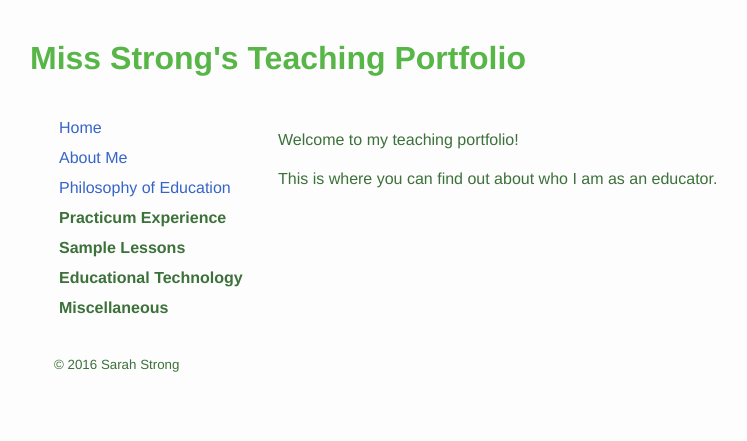
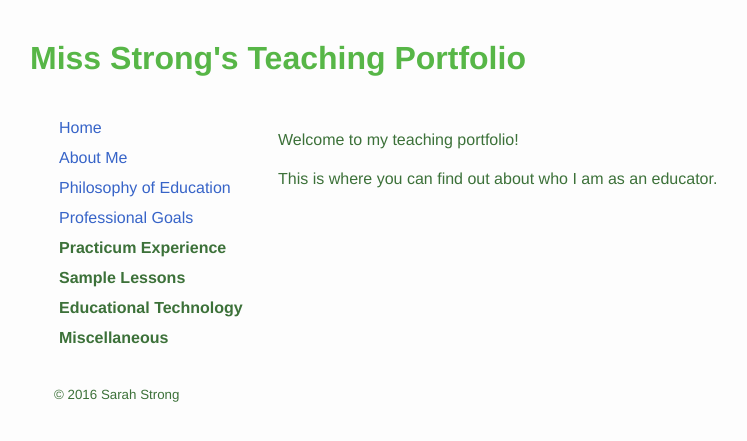
Before and after one commit to sarahstrong314/sarahstrong.ca, a Jekyll site: the page built from index.html, in a window 1280 px wide. Shown: the top 441 px of the page, without its empty margins (26-773 px from the left). Built offline with Jekyll 4.4.1, drawn with Linux system fonts in a browser that asks for light colours; nearby versions of some CDN libraries; library files that are not in the unit come from our copies; Markdown is read by kramdown in place of the engine named in the settings.

Commit message:
Added professional goals section to navigation bar

```diff
--- a/_layouts/default.html
+++ b/_layouts/default.html
@@ -7,8 +7,9 @@
 
     <meta name="author" content="Sarah Strong">
     <meta name="description" content="Sarah Strong">
+    <!--
     <meta name="keywords" content="sarah, strong, sarah strong, miss strong, education, secondary school, high school, school, math, mathematics, computer, computing, computer science, teaching, teacher">
-
+    -->
     <link rel="stylesheet" href="/css/main.css">
     <script src="//ajax.googleapis.com/ajax/libs/jquery/1.10.2/jquery.min.js" type="text/javascript"></script>
     <script src="/js/main.js" type="text/javascript"></script>
@@ -30,6 +31,8 @@
             <li><a href="/about-me">About Me</a></li>
 
             <li><a href="/philosophy-of-education">Philosophy of Education</a></li>
+
+            <li><a href="/professional-goals">Professional Goals</a></li>
 
             <li>
               <h3>Practicum Experience</h3>
```
